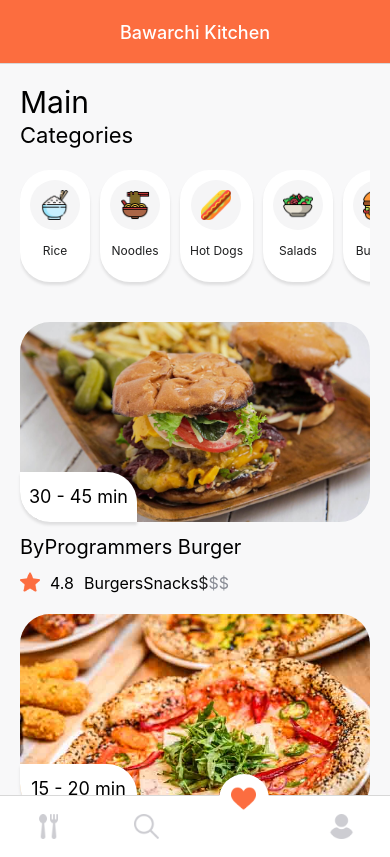
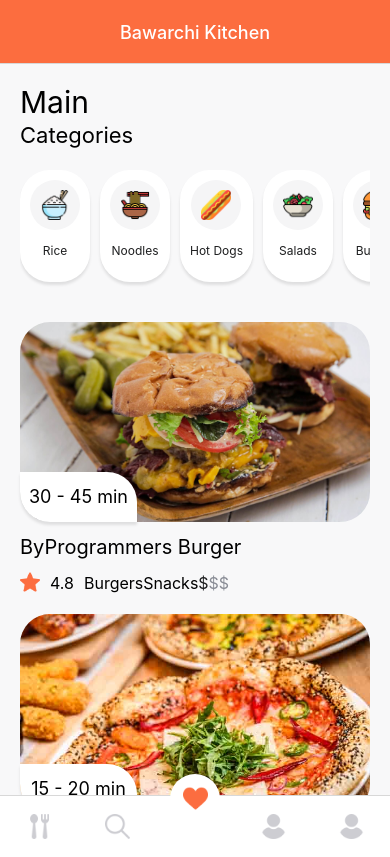
Before and after one commit to Muzammil-crypto/RoyalFoods, a React Native app: screen /Like in a window 390 px wide. Built offline with nearby package versions, Linux system fonts and the light colour scheme.

Commit message:
header modified and the path specified

```diff
--- a/navigation/tabs.js
+++ b/navigation/tabs.js
@@ -7,7 +7,7 @@ import {
 import Svg, { Path } from "react-native-svg";
 import { isIphoneX } from "react-native-iphone-x-helper";
 
-import { Home } from "../screens";
+import { Home, Restaurant } from "../screens";
 
 import { COLORS, icons } from "../constants";
 
@@ -197,6 +197,29 @@ const Tabs = () => {
           tabBarButton: (props) => <TabBarCustomButton {...props} />,
         }}
       />
+      <Tab.Screen
+        name="Restaurant"
+        component={Restaurant}
+        options={{
+          headerStyle: { backgroundColor: COLORS.primary },
+          headerTitleStyle: { color: COLORS.white },
+          headerTitleAlign: "center",
+          headerTitle: "Bawarchi Kitchen",
+
+          tabBarIcon: ({ focused }) => (
+            <Image
+              source={icons.user}
+              resizeMode="contain"
+              style={{
+                width: 25,
+                height: 25,
+                tintColor: focused ? COLORS.primary : COLORS.secondary,
+              }}
+            />
+          ),
+          tabBarButton: (props) => <TabBarCustomButton {...props} />,
+        }}
+      />
     </Tab.Navigator>
   );
 };
--- a/screens/Home.js
+++ b/screens/Home.js
@@ -13,8 +13,9 @@ import {
 import { icons, images, SIZES, COLORS, FONTS } from "../constants";
 
 const Home = ({ navigation }) => {
+  //API Calling Here
+
   // Dummy Datas
-
   const initialCurrentLocation = {
     streetName: "Kuching",
     gps: {
--- a/screens/Restaurant.js
+++ b/screens/Restaurant.js
@@ -95,8 +95,8 @@ const Restaurant = ({ route, navigation }) => {
             source={icons.back}
             resizeMode="contain"
             style={{
-              width: 30,
-              height: 30,
+              width: 20,
+              height: 25,
             }}
           />
         </TouchableOpacity>
```
